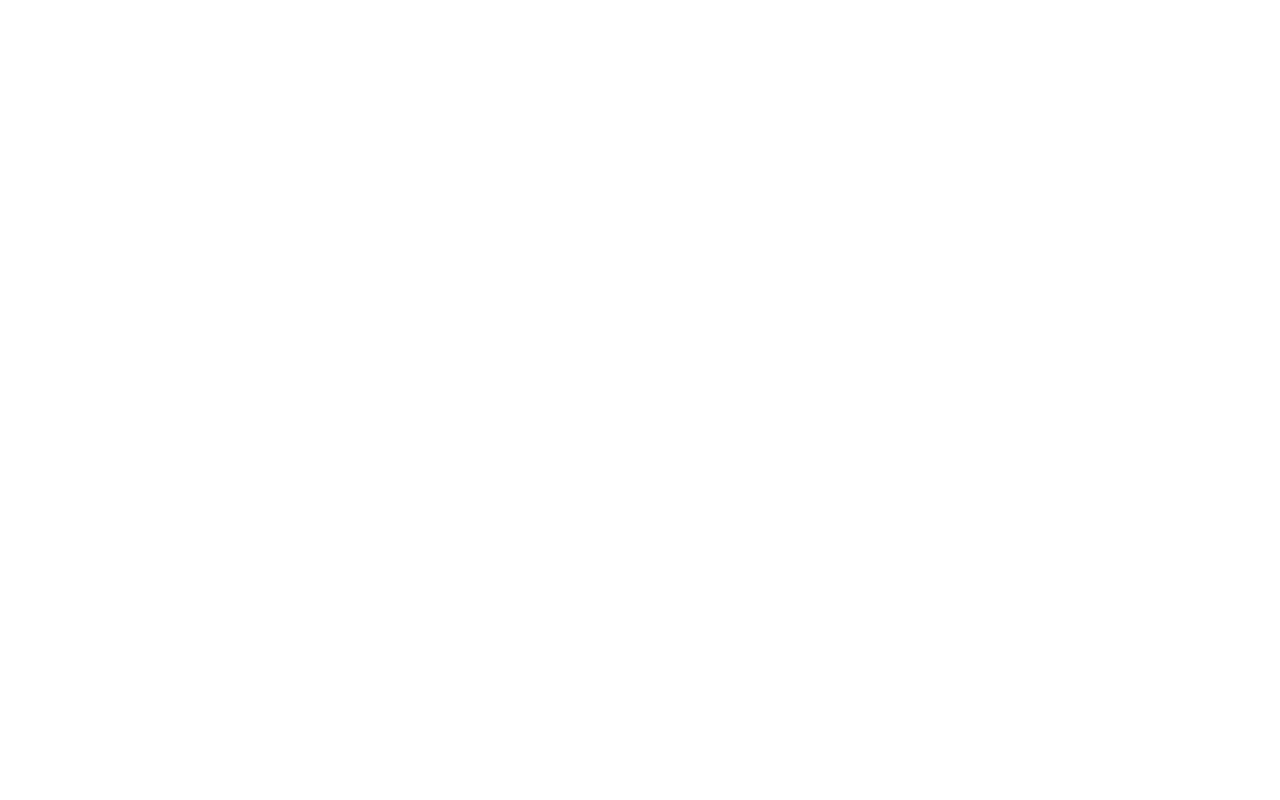
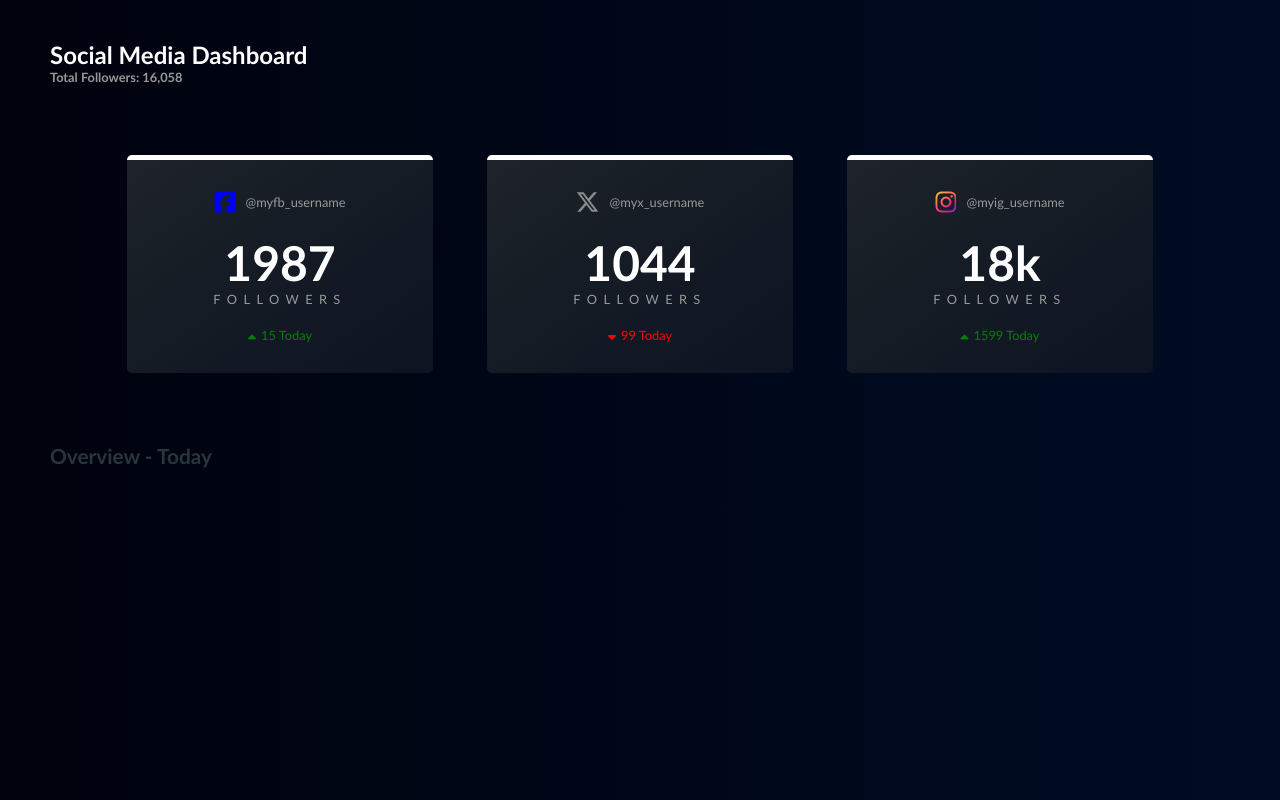
Before and after one commit to izzymadethat/social-media-dashboard, a plain HTML site: page index.html in a window 1280 px wide. Drawn offline with Linux system fonts and the light colour scheme.

Commit message:
created total section

```diff
--- a/index.css
+++ b/index.css
@@ -0,0 +1,159 @@
+* {
+    margin: 0;
+    padding: 0;
+    box-sizing: border-box;
+    font-family: 'Trebuchet MS', 'Lucida Sans Unicode', 'Lucida Grande', 'Lucida Sans', Arial, sans-serif;
+}
+
+body {
+    background: linear-gradient(90deg, rgba(0, 2, 13, 1) 0%, rgba(0, 12, 36, 1) 100%);
+    color: rgba(255, 255, 255, 1);
+}
+
+.container {
+    width: 100%;
+    min-height: 100vh;
+    padding: 20px 50px;
+
+}
+
+.header {
+    margin: 20px 0;
+
+    & h1 {
+        font-size: 1.5em;
+        font-weight: bold;
+    }
+
+    & h3 {
+        font-size: 0.8em;
+        color: rgb(153, 153, 153);
+    }
+}
+
+.total-by-platform {
+    padding: 50px;
+    margin: 0 auto;
+    place-items: center;
+    display: grid;
+    grid-template-columns: 1fr 1fr 1fr;
+}
+
+.platform-card {
+    background: linear-gradient(145deg, rgba(29, 35, 40, 1) 0%, rgba(13, 19, 33, 1) 100%);
+    display: flex;
+    flex-direction: column;
+    justify-content: center;
+    align-items: center;
+    border-top: 5px solid white;
+    border-radius: 5px;
+    width: 85%;
+    max-width: 85%;
+    padding: 30px;
+    margin-bottom: 20px;
+    cursor: pointer;
+
+    & h3 {
+        font-size: 3em;
+        font-weight: bold;
+        margin-top: 20px;
+    }
+
+    & .followers-text {
+        font-size: 0.8em;
+        color: rgb(153, 153, 153);
+        letter-spacing: 0.5em;
+        text-transform: uppercase;
+    }
+}
+
+.platform-card:hover {
+    transform: scale(0.94);
+    -webkit-transform: scale(0.94);
+    -moz-transform: scale(0.94);
+    -ms-transform: scale(0.94);
+    -o-transform: scale(0.94);
+
+    background: linear-gradient(145deg, rgba(40, 54, 60, 1) 0%, rgba(36, 57, 107, 1) 100%);
+}
+
+.follower-count {
+    display: flex;
+    flex-direction: column;
+    align-items: center;
+    justify-content: center;
+}
+
+.user-handle {
+    display: flex;
+    align-items: center;
+
+
+    & p {
+        font-size: 0.8em;
+        color: rgb(153, 153, 153);
+    }
+
+    & i {
+        margin-right: 10px;
+        font-size: 1.5em;
+    }
+}
+
+.overall-growth {
+    display: flex;
+    align-items: center;
+    position: relative;
+    justify-content: center;
+    margin-top: 20px;
+    gap: 5px;
+    font-size: 0.8em;
+}
+
+.fa-sort-up {
+    position: relative;
+    top: 6px;
+}
+
+.fa-sort-down {
+    position: relative;
+}
+
+.fa-square-facebook {
+    color: blue;
+}
+
+.fa-x-twitter {
+    color: rgb(139, 139, 139);
+}
+
+.fa-instagram {
+    background: linear-gradient(145deg, rgba(249, 206, 52, 1) 6%, rgba(238, 42, 123, 1) 65%, rgba(98, 40, 215, 1) 100%);
+    background-clip: text;
+    color: transparent;
+}
+
+.growth {
+    color: green;
+}
+
+.decline {
+    color: red;
+}
+
+.overview {
+    display: flex;
+    flex-direction: column;
+
+    & h2 {
+        font-size: 1.3em;
+        color: rgba(40, 54, 60, 1);
+        font-weight: 900;
+    }
+}
+
+.facebook-overview,
+.instagram-overview {
+    display: grid;
+    grid-template-columns: 1fr 1fr 1fr;
+}
--- a/index.html
+++ b/index.html
@@ -4,9 +4,74 @@
     <meta charset="UTF-8">
     <meta name="viewport" content="width=device-width, initial-scale=1.0">
     <title>IMT | Social Media Dashboard</title>
+    <script src="https://kit.fontawesome.com/e4105cc766.js" crossorigin="anonymous"></script>
     <link rel="stylesheet" href="index.css">
 </head>
 <body>
+    <div class="container">
+        <div class="header">
+            <h1>Social Media Dashboard</h1>
+            <h3>Total Followers: 16,058</h3>
+        </div>
 
+        <section class="total-by-platform">
+            <div class="platform-card">
+                <div class="user-handle">
+                    <i class="fa-brands fa-square-facebook"></i>
+                    <p>@myfb_username</p>
+                </div>
+
+                <div class="follower-count">
+                    <h3 class="platform-total">1987</h3>
+                    <p class="followers-text">Followers</p>
+                </div>
+                <div class="overall-growth growth">
+                    <i class="fa-solid fa-sort-up"></i>
+                    <p>15 Today</p>
+                </div>
+            </div>
+            <div class="platform-card">
+                <div class="user-handle">
+                    <i class="fa-brands fa-x-twitter"></i>
+                    <p>@myx_username</p>
+                </div>
+
+                <h3 class="platform-total">1044</h3>
+                <p class="followers-text">Followers</p>
+                <div class="overall-growth decline">
+                    <i class="fa-solid fa-sort-down"></i>
+                    <p>99 Today</p>
+                </div>
+            </div>
+            <div class="platform-card">
+                <div class="user-handle">
+                    <i class="fa-brands fa-instagram"></i>
+                    <p>@myig_username</p>
+                </div>
+
+                <h3 class="platform-total">18k</h3>
+                <p class="followers-text">Followers</p>
+                <div class="overall-growth growth">
+                    <i class="fa-solid fa-sort-up"></i>
+                    <p>1599 Today</p>
+                </div>
+            </div>
+        </section>
+
+        <!-- Overview section -->
+        <section class="overview">
+            <h2 class="overview-title">Overview - Today</h2>
+            <div class="facebook-overview">
+                <div class="fb-overview-card"></div>
+                <div class="fb-overview-card"></div>
+                <div class="fb-overview-card"></div>
+            </div>
+            <div class="instagram-overview">
+                <div class="fb-overview-card"></div>
+                <div class="fb-overview-card"></div>
+                <div class="fb-overview-card"></div>
+            </div>
+        </section>
+    </div>
 </body>
 </html>
```
